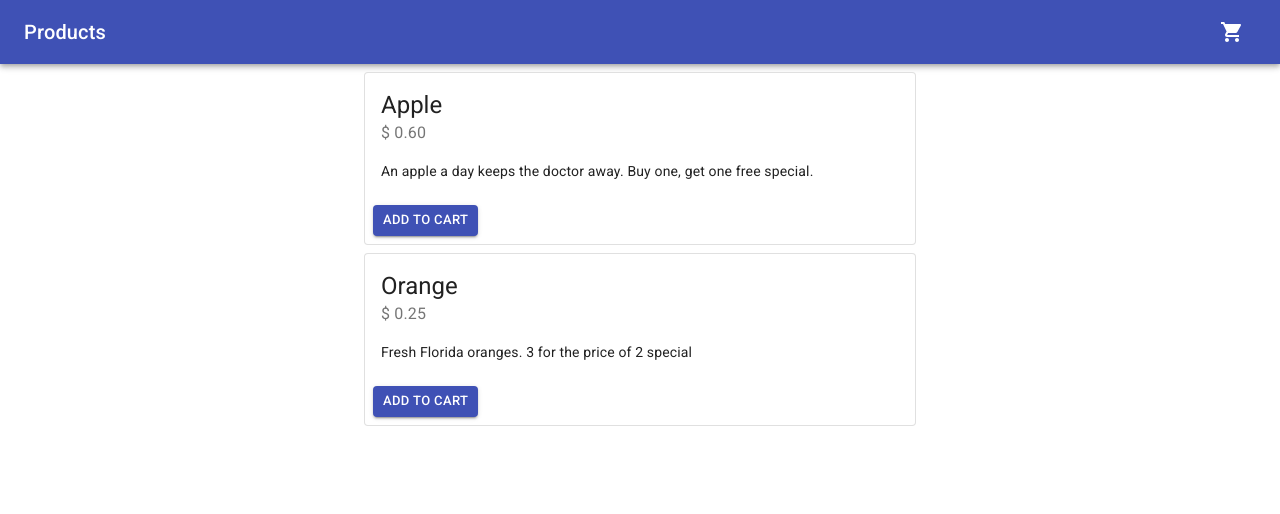
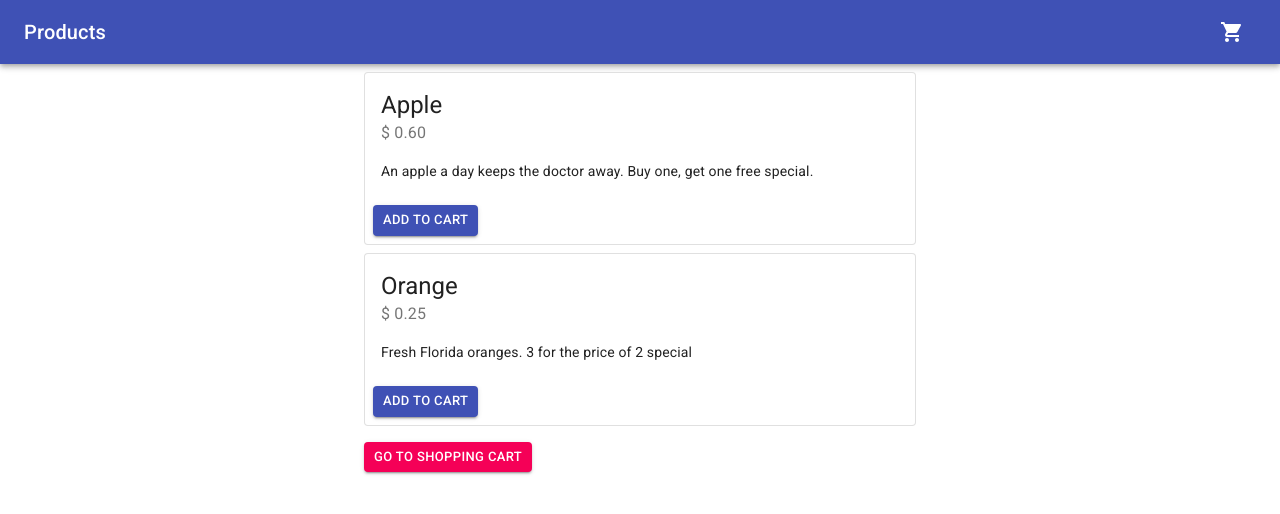
Before and after one commit to edster9/material-ui-shopping-cart, a React (Create React App) app: page / in a window 1280 px wide. Shown: the top 514 px of the page. Built offline with nearby package versions, Linux system fonts and the light colour scheme.

Commit message:
checkout button added

```diff
--- a/src/pages/ProductsPage.js
+++ b/src/pages/ProductsPage.js
@@ -1,6 +1,9 @@
 import React, { useContext } from 'react'
+import { Link } from 'react-router-dom'
+
 import { createStyles, makeStyles, Theme } from '@material-ui/core/styles'
 import Container from '@material-ui/core/Container'
+import Button from '@material-ui/core/Button'
 
 //import { Link } from 'react-router-dom'
 
@@ -25,7 +28,14 @@ const ProductsPage = (props: any) => {
 			productCard: {
 				minWidth: 275,
 			},
-			productItems: {},
+			productItems: {
+				marginTop: theme.spacing(1),
+			},
+			checkoutContainer: {
+				margin: 0,
+				padding: 0,
+				marginTop: theme.spacing(2),
+			},
 		})
 	)()
 
@@ -36,6 +46,17 @@ const ProductsPage = (props: any) => {
 				{context.products.map((product) => (
 					<Product key={product.id} item={product} />
 				))}
+				<Container className={classes.checkoutContainer}>
+					<Button
+						variant="contained"
+						size="small"
+						color="secondary"
+						component={Link}
+						to="cart"
+					>
+						Go To Shopping Cart
+					</Button>
+				</Container>
 			</Container>
 		</React.Fragment>
 	)
```
